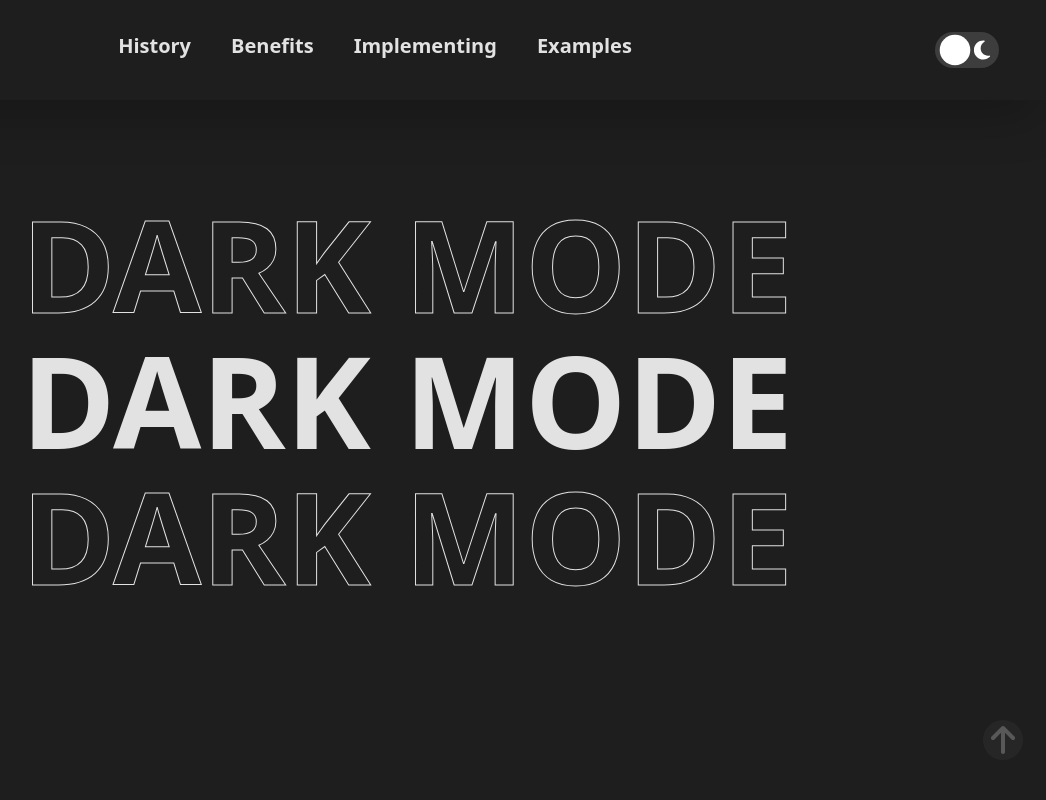
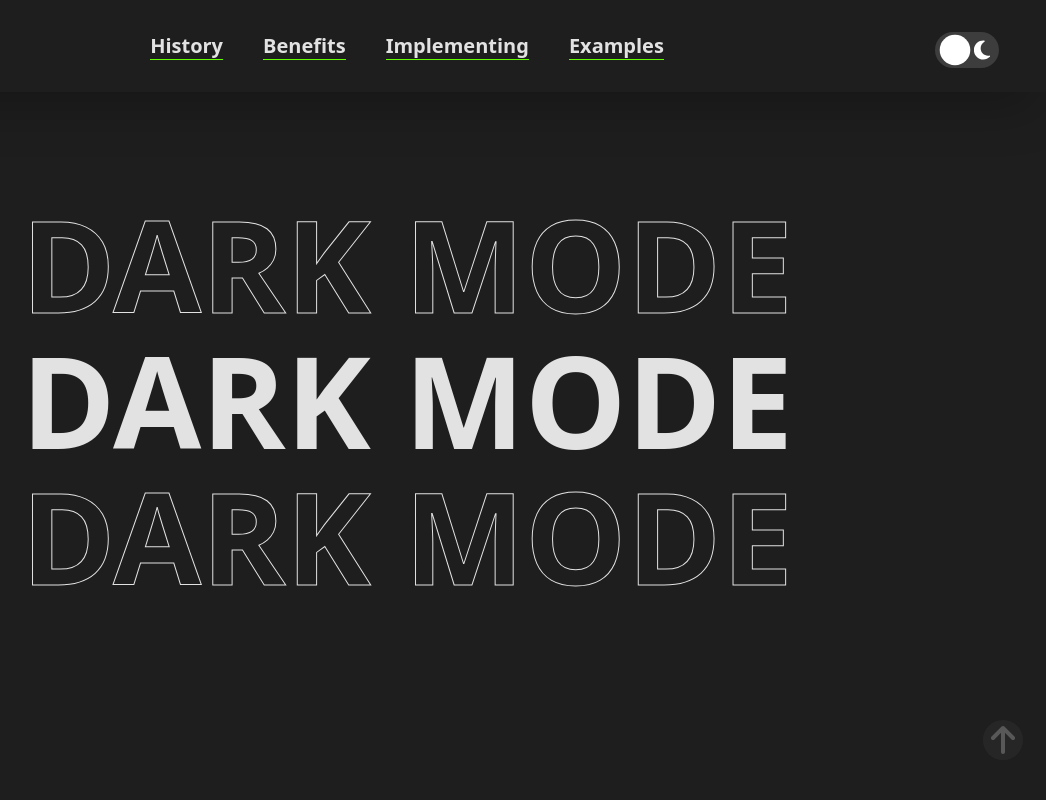
Before and after one commit to jonathancklee1/dark-mode-website, a React (Vite) app: page / in a window 1280 px wide. Shown: the top 800 px of the page, without its empty margins (233-1279 px from the left). Built offline with nearby package versions, Linux system fonts and the light colour scheme.

Commit message:
Added hover animations for links

```diff
--- a/src/components/DropdownMenu.tsx
+++ b/src/components/DropdownMenu.tsx
@@ -13,7 +13,7 @@ function DropdownMenu({
             className={`${isOpen ? 'translate-y-0' : '-translate-y-full'} absolute top-[var(--header-height)] z-40 w-full rounded-b-3xl bg-background-color p-6 shadow-2xl transition-transform duration-500 ease-in-out md:hidden`}
         >
             <ul className="flex flex-col gap-4 font-bold">
-                <li className="cursor-pointer list-inside list-disc">
+                <li className="cursor-pointer border-b border-black pb-6">
                     <button
                         onClick={() => {
                             smoothScrollTo(refList[0])
@@ -23,7 +23,7 @@ function DropdownMenu({
                         History
                     </button>
                 </li>
-                <li className="cursor-pointer list-inside list-disc">
+                <li className="cursor-pointer border-b border-black pb-6">
                     <button
                         onClick={() => {
                             smoothScrollTo(refList[1])
@@ -33,7 +33,7 @@ function DropdownMenu({
                         Benefits
                     </button>
                 </li>
-                <li className="cursor-pointer list-inside list-disc">
+                <li className="cursor-pointer border-b border-black pb-6">
                     <button
                         onClick={() => {
                             smoothScrollTo(refList[2])
@@ -43,7 +43,7 @@ function DropdownMenu({
                         Implementation
                     </button>
                 </li>
-                <li className="cursor-pointer list-inside list-disc">
+                <li className="cursor-pointer pb-6">
                     <button
                         onClick={() => {
                             smoothScrollTo(refList[3])
--- a/src/components/Footer.tsx
+++ b/src/components/Footer.tsx
@@ -1,7 +1,7 @@
 import avatar from '../assets/images/profile-picture.jpg'
 function Footer() {
     return (
-        <footer className="content-container flex items-center justify-center gap-2 bg-background-color">
+        <footer className="content-container flex items-center justify-center gap-2 bg-background-color py-16">
             <p className="text-center">
                 A website made by&nbsp;
                 <a
--- a/src/components/Navbar.tsx
+++ b/src/components/Navbar.tsx
@@ -23,26 +23,42 @@ function Navbar({ refList }) {
                     <ThemeToggleButton />
                 </div>
                 {/* Desktop */}
-                <nav className="absolute top-0 z-50 hidden w-full bg-background-color px-12 py-8 text-xl text-text-color shadow-2xl transition-all duration-500 ease-in-out md:flex">
+                <nav className="absolute top-0 z-50 hidden w-full bg-background-color px-12 py-8 text-lg text-text-color shadow-2xl transition-all duration-500 ease-in-out md:flex lg:text-xl">
                     <ul className="mx-auto flex max-w-[1000px] justify-between gap-6 font-black lg:gap-10 lg:px-12">
                         <li className="cursor-pointer">
-                            <button onClick={() => smoothScrollTo(refList[0])}>
+                            <button
+                                className="group relative overflow-hidden"
+                                onClick={() => smoothScrollTo(refList[0])}
+                            >
                                 History
+                                <span className="absolute bottom-0 left-0 h-[1px] w-0  w-full bg-accent-color transition-all duration-300 ease-in-out group-hover:w-full"></span>
                             </button>
                         </li>
                         <li className="cursor-pointer">
-                            <button onClick={() => smoothScrollTo(refList[1])}>
+                            <button
+                                className="group relative  overflow-hidden"
+                                onClick={() => smoothScrollTo(refList[1])}
+                            >
                                 Benefits
+                                <span className="absolute bottom-0 left-0 h-[1px] w-0  w-full bg-accent-color transition-all duration-300 ease-in-out group-hover:w-full"></span>
                             </button>
                         </li>
                         <li className="cursor-pointer">
-                            <button onClick={() => smoothScrollTo(refList[2])}>
+                            <button
+                                className="a group relative overflow-hidden"
+                                onClick={() => smoothScrollTo(refList[2])}
+                            >
                                 Implementing
+                                <span className="absolute bottom-0 left-0 h-[1px] w-0  w-full bg-accent-color transition-all duration-300 ease-in-out group-hover:w-full"></span>
                             </button>
                         </li>
                         <li className="cursor-pointer">
-                            <button onClick={() => smoothScrollTo(refList[3])}>
+                            <button
+                                className="group relative overflow-hidden"
+                                onClick={() => smoothScrollTo(refList[3])}
+                            >
                                 Examples
+                                <span className="absolute bottom-0 left-0 h-[1px] w-0  w-full bg-accent-color transition-all duration-300 ease-in-out group-hover:w-full"></span>
                             </button>
                         </li>
                     </ul>
--- a/src/components/ScrollToTop.tsx
+++ b/src/components/ScrollToTop.tsx
@@ -7,7 +7,7 @@ function ScrollToTop({ topElement }) {
     }
     return (
         <button
-            className="fixed bottom-10 right-6 z-50 flex size-10 cursor-pointer items-center justify-center rounded-full bg-card-color p-2 opacity-30 hover:opacity-100 [&_svg]:fill-text-color [&_svg]:hover:fill-accent-color"
+            className="fixed bottom-10 right-6 z-50 flex size-10 cursor-pointer items-center justify-center rounded-full bg-card-color p-2 opacity-30 transition-all duration-300 ease-in-out hover:opacity-100 [&_svg]:fill-text-color [&_svg]:hover:fill-accent-color"
             onClick={() => smoothScrollTo(topElement)}
         >
             <ArrowUp />
--- a/src/components/ThemeToggleButton.tsx
+++ b/src/components/ThemeToggleButton.tsx
@@ -13,9 +13,10 @@ function ThemeToggleButton() {
 
     return (
         <div
-            className="relative h-9 w-16 cursor-pointer rounded-3xl bg-card-color"
+            className="right-12 h-9 w-16 cursor-pointer rounded-3xl bg-card-color md:absolute"
             onClick={toggleTheme}
         >
+            <div className="relative">
                 <div className="absolute left-2 top-1/2 -translate-y-1/2 scale-90 [&>svg]:fill-white">
                     <Sun />
                 </div>
@@ -26,6 +27,7 @@ function ThemeToggleButton() {
                     <Moon />
                 </div>
             </div>
+        </div>
     )
 }
 
--- a/src/index.css
+++ b/src/index.css
@@ -45,9 +45,9 @@
         --accent-color: #61ff00;
     }
     main[data-theme='light'] {
-        --background-color: #e7e7e7;
+        --background-color: #f2f2f2;
         --text-color: #202020;
-        --card-color: #dedede;
+        --card-color: #c8c8c8;
         --accent-color: #007802;
     }
 
@@ -66,7 +66,7 @@
         @apply relative overflow-hidden bg-background-color text-text-color transition-all duration-500 ease-in-out;
     }
     .content-container {
-        @apply mx-auto max-w-[1440px] px-6 py-8 lg:px-12 lg:py-20;
+        @apply mx-auto max-w-[1440px] px-6 py-14 lg:px-12 lg:py-20;
     }
 
     .outlined-text {
--- a/src/sections/Gallery.tsx
+++ b/src/sections/Gallery.tsx
@@ -9,7 +9,7 @@ const Gallery = forwardRef(function Gallery(props, ref) {
         >
             <h2 className="mb-6 text-center text-3xl font-bold">Gallery</h2>
             <p className="text-center">
-                Some examples of clean-looking dark mode websites
+                <em>Some examples of clean-looking dark mode websites</em>
             </p>
             <div className="mt-20 grid grid-cols-1 gap-6 md:grid-cols-3 lg:grid-cols-4 lg:gap-8">
                 {galleryData.map((image, index: number) => (
```
Also changed, not shown: src/sections/Implementation.tsx (+13 -13 lines). Lines whose indentation alone changed are shown as unchanged.
